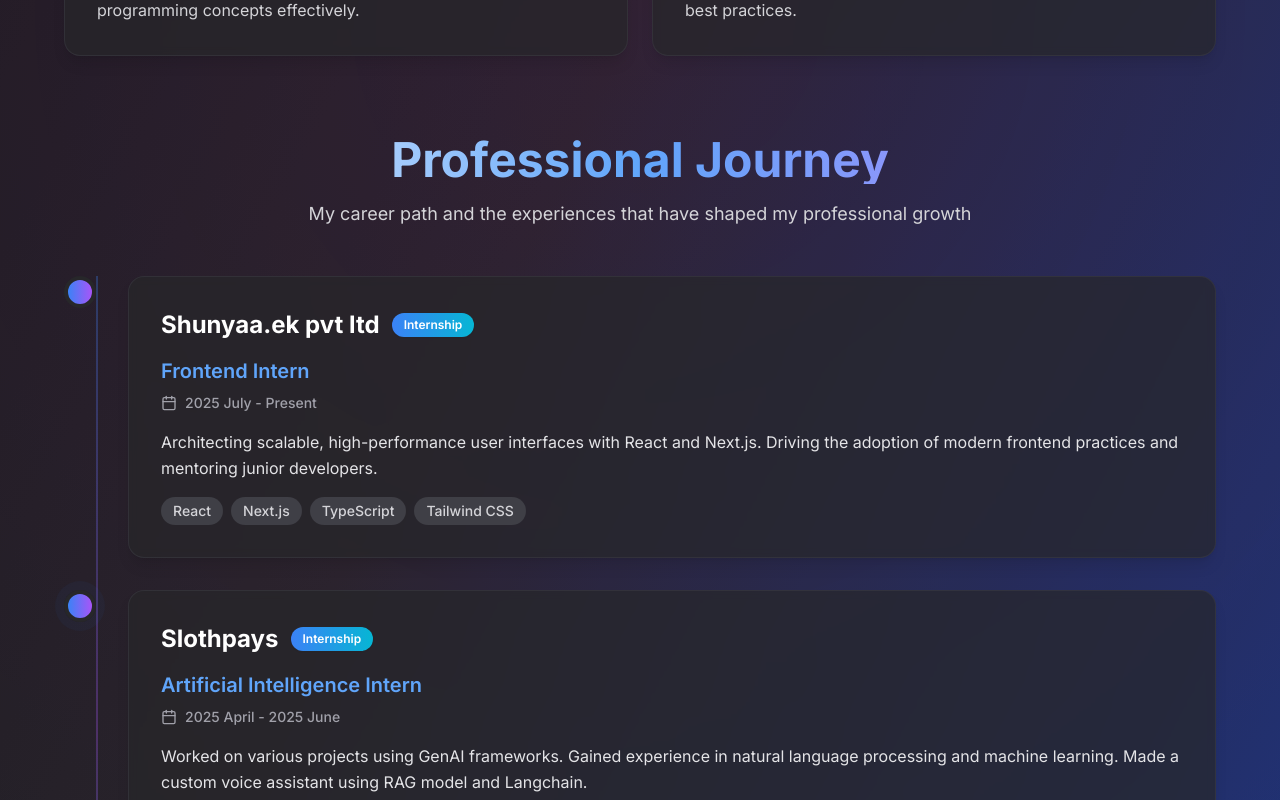
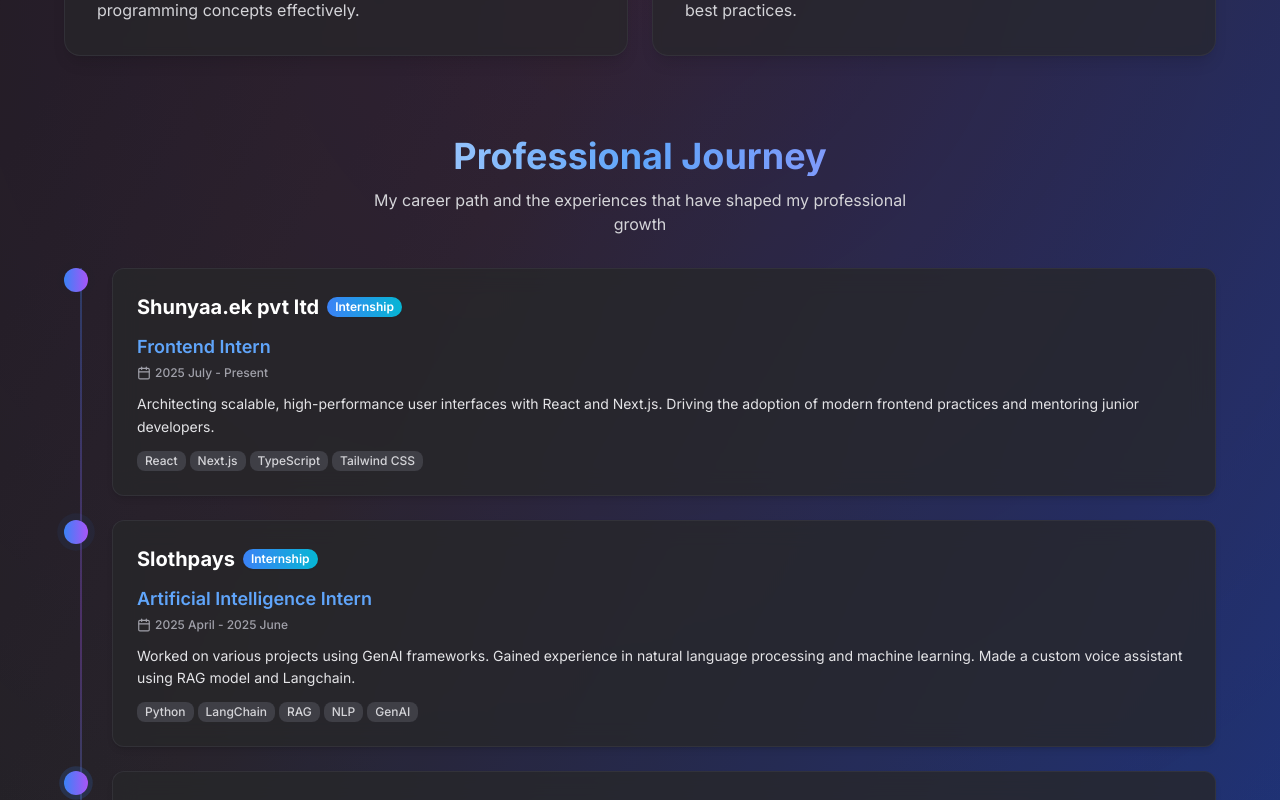
Before and after one commit to dev-infinity101/my-portfolio, a React (Vite) app: page /about in a window 1280 px wide. Shown: the part 1200-2000 px from the top of the page. Built offline with nearby package versions, Linux system fonts and the light colour scheme; no server answers.

Commit message:
update in projects

```diff
--- a/src/App.jsx
+++ b/src/App.jsx
@@ -5,6 +5,7 @@
 import Projects from './pages/Projects.jsx';
 import Resume from './pages/Resume.jsx';
 import GetInTouch from './pages/GetInTouch.jsx';
+import AnimatedBackground from './components/AnimatedBackground';
 
 export const ThemeContext = createContext();
 
@@ -25,6 +26,7 @@
 
   return (
     <ThemeContext.Provider value={{ theme, toggleTheme }}>
+      <AnimatedBackground />
       <Router>
         <Routes>
           <Route path="/" element={<Home />} />
--- /dev/null
+++ b/src/components/AnimatedBackground.jsx
@@ -0,0 +1,8 @@
+import React from 'react';
+import './../styles/gradient.css';
+
+const AnimatedBackground = () => {
+  return <div className="animated-gradient" />;
+};
+
+export default AnimatedBackground;
--- a/src/index.css
+++ b/src/index.css
@@ -10,6 +10,10 @@
     -webkit-font-smoothing: antialiased;
     -moz-osx-font-smoothing: grayscale;
     text-rendering: optimizeLegibility;
+  }
+
+  html {
+    overflow-y: scroll;
   }
 
   body {
@@ -42,7 +46,3 @@
 .neon-animate {
   animation: neon-pulse 5s infinite;
 }
-
-html {
-  overflow-y: scroll;
-}
--- a/src/pages/AboutMe.jsx
+++ b/src/pages/AboutMe.jsx
@@ -312,21 +312,22 @@
       variants={containerVariants}
       initial="hidden"
       animate={inView ? "visible" : "hidden"}
+      className="mb-12"
     >
-      <motion.div className="text-center mb-12" variants={itemVariants}>
-        <h2 className="text-4xl lg:text-5xl font-bold mb-4 bg-gradient-to-r from-gray-900 via-blue-600 to-purple-600 dark:from-white dark:via-blue-400 dark:to-purple-400 bg-clip-text text-transparent">
+      <motion.div className="text-center mb-8" variants={itemVariants}>
+        <h2 className="text-3xl lg:text-4xl font-bold mb-3 bg-gradient-to-r from-gray-900 via-blue-600 to-purple-600 dark:from-white dark:via-blue-400 dark:to-purple-400 bg-clip-text text-transparent">
           Professional Journey
         </h2>
-        <p className="text-lg text-secondaryText dark:text-gray-300 max-w-2xl mx-auto">
+        <p className="text-base text-secondaryText dark:text-gray-300 max-w-xl mx-auto">
           My career path and the experiences that have shaped my professional growth
         </p>
       </motion.div>
 
       <div className="relative">
         {/* Timeline Line */}
-        <div className="absolute left-4 md:left-8 top-0 bottom-0 w-0.5 bg-gradient-to-b from-blue-500 via-purple-500 to-cyan-500 opacity-30"></div>
+        <div className="absolute left-3 md:left-4 top-0 bottom-0 w-0.5 bg-gradient-to-b from-blue-500 via-purple-500 to-cyan-500 opacity-30"></div>
 
-        <div className="space-y-8">
+        <div className="space-y-6">
           {timelineItems.map((item, index) => (
             <TimelineItem key={index} item={item} index={index} />
           ))}
@@ -372,16 +373,16 @@
       variants={itemVariants}
       initial="hidden"
       animate={inView ? "visible" : "hidden"}
-      className="relative flex items-start gap-6 md:gap-8 group"
+      className="relative flex items-start gap-4 md:gap-6 group"
     >
       {/* Timeline Dot */}
       <div className="relative z-10 flex-shrink-0">
         <motion.div
-          className="w-8 h-8 bg-gradient-to-r from-blue-500 to-purple-500 rounded-full border-4 border-white dark:border-gray-800 shadow-lg group-hover:scale-125 transition-transform duration-300"
+          className="w-6 h-6 bg-gradient-to-r from-blue-500 to-purple-500 rounded-full border-3 border-white dark:border-gray-800 shadow-md group-hover:scale-125 transition-transform duration-300"
           animate={{
             boxShadow: [
               "0 0 0 0 rgba(59, 130, 246, 0.4)",
-              "0 0 0 10px rgba(59, 130, 246, 0)",
+              "0 0 0 8px rgba(59, 130, 246, 0)",
             ]
           }}
           transition={{
@@ -394,39 +395,39 @@
 
       {/* Content */}
       <motion.div
-        className="flex-1 bg-white/70 dark:bg-gray-800/70 backdrop-blur-sm p-6 md:p-8 rounded-2xl shadow-lg border border-gray-200/50 dark:border-gray-700/50 hover:shadow-2xl transition-all duration-500 group-hover:bg-white/90 dark:group-hover:bg-gray-800/90"
-        whileHover={{ y: -5, scale: 1.01 }}
+        className="flex-1 bg-white/80 dark:bg-gray-800/80 backdrop-blur-md p-4 md:p-6 rounded-xl shadow-md border border-gray-200/50 dark:border-gray-700/50 hover:shadow-lg transition-all duration-300 group-hover:bg-white/90 dark:group-hover:bg-gray-800/90"
+        whileHover={{ y: -3, scale: 1.01 }}
       >
-        <div className="flex flex-wrap items-center gap-3 mb-4">
-          <h3 className="text-xl md:text-2xl font-bold text-primaryText dark:text-white group-hover:text-blue-600 dark:group-hover:text-blue-400 transition-colors duration-300">
+        <div className="flex flex-wrap items-center gap-2 mb-3">
+          <h3 className="text-lg md:text-xl font-bold text-primaryText dark:text-white group-hover:text-blue-600 dark:group-hover:text-blue-400 transition-colors duration-300">
             {item.company}
           </h3>
-          <span className={`px-3 py-1 text-xs font-semibold text-white rounded-full bg-gradient-to-r ${getTypeColor(item.type)} shadow-sm`}>
+          <span className={`px-2 py-0.5 text-xs font-semibold text-white rounded-full bg-gradient-to-r ${getTypeColor(item.type)} shadow-sm`}>
             {getTypeLabel(item.type)}
           </span>
         </div>
 
-        <h4 className="text-lg md:text-xl font-semibold text-blue-600 dark:text-blue-400 mb-2">
+        <h4 className="text-base md:text-lg font-semibold text-blue-600 dark:text-blue-400 mb-1">
           {item.role}
         </h4>
 
-        <div className="flex items-center gap-2 text-sm text-gray-500 dark:text-gray-400 mb-4">
-          <Calendar size={16} />
+        <div className="flex items-center gap-1 text-xs text-gray-500 dark:text-gray-400 mb-3">
+          <Calendar size={14} />
           <span className="font-medium">{item.duration}</span>
         </div>
 
-        <p className="text-gray-700 dark:text-gray-200 mb-4 leading-relaxed">
+        <p className="text-gray-700 dark:text-gray-200 mb-3 text-sm leading-relaxed">
           {item.description}
         </p>
 
         {item.technologies && (
-          <div className="flex flex-wrap gap-2">
+          <div className="flex flex-wrap gap-1">
             {item.technologies.map((tech, techIndex) => (
               <motion.span
                 key={techIndex}
-                className="px-3 py-1 text-sm bg-gray-100 dark:bg-gray-700 text-gray-700 dark:text-gray-300 rounded-full font-medium hover:bg-blue-100 dark:hover:bg-blue-900/50 transition-colors duration-200"
-                whileHover={{ scale: 1.05 }}
-                whileTap={{ scale: 0.95 }}
+                className="px-2 py-0.5 text-xs bg-gray-100 dark:bg-gray-700 text-gray-700 dark:text-gray-300 rounded-lg font-medium hover:bg-blue-100 dark:hover:bg-blue-900/50 transition-colors duration-200"
+                whileHover={{ scale: 1.03 }}
+                whileTap={{ scale: 0.97 }}
               >
                 {tech}
               </motion.span>
--- a/src/pages/Projects.jsx
+++ b/src/pages/Projects.jsx
@@ -2,22 +2,20 @@
 import { Link } from 'react-router-dom';
 import { ArrowLeft, Github, ExternalLink, Clock, CheckCircle, Star, Calendar, Code, Layers, Zap, Target, Sparkles } from 'lucide-react';
 
-// Enhanced project data with status and additional fields
+
 const projects = [
   {
     id: 1,
-    title: 'Resume AI',
+    title: 'Resume Genie',
     description: 'A sophisticated tool that optimizes resumes for job applications, using advanced AI to generate personalized cover letters and job descriptions tailored to specific roles.',
     techStack: ['Next.js', 'Python', 'MongoDB', 'Gemini API', 'TailwindCSS', 'Node.js'],
-    status: 'ongoing',
-    githubUrl: 'https://github.com/yourusername/resume-ai', // Replace with actual URL
-    liveUrl: 'https://resume-ai.vercel.app', // Replace with actual URL
+    status: 'completed',
+    githubUrl: 'https://github.com/dev-infinity101/Resume-genie',
+    liveUrl: 'https://resume-genie-orpin.vercel.app/',
     features: ['AI-powered resume optimization', 'Custom cover letter generation', 'ATS compatibility checker'],
-    startedDate: '2025-08-15',
-    expectedCompletion: '2025-09-15',
-    progress: 85,
+    completedDate: '2025-10-6',
     category: 'AI/ML',
-    image: 'https://images.unsplash.com/photo-1586281380349-632531db7ed4?w=800&h=400&fit=crop&crop=entropy&auto=format&q=80'
+    image: 'https://images.unsplash.com/photo-1602407294553-6ac9170b3ed0?ixlib=rb-4.1.0&ixid=M3wxMjA3fDB8MHxwaG90by1wYWdlfHx8fGVufDB8fHx8fA%3D%3D&auto=format&fit=crop&q=80&w=1374'
   },
   {
     id: 2,
@@ -25,12 +23,12 @@
     description: 'An interactive AI-powered interview preparation platform that provides real-time feedback, personalized practice questions, and comprehensive performance analytics.',
     techStack: ['Next.js', 'Python', 'MongoDB', 'Gemini TTS/STT', 'Deepgram API', 'WebRTC'],
     status: 'ongoing',
-    githubUrl: 'https://github.com/yourusername/ai-interviewer', // Replace with actual URL
-    liveUrl: 'https://ai-interviewer.vercel.app', // Replace with actual URL
+    githubUrl: 'https://github.com/yourusername/ai-interviewer',
+    liveUrl: 'https://ai-interviewer.vercel.app',
     features: ['Real-time speech analysis', 'Personalized question generation', 'Performance tracking'],
     startedDate: '2025-04-30',
     expectedCompletion: '2025-09-30',
-    progress: 75,
+    progress: 50,
     category: 'AI/ML',
     image: 'https://images.unsplash.com/photo-1560472354-b33ff0c44a43?w=800&h=400&fit=crop&crop=entropy&auto=format&q=80'
   },
@@ -41,7 +39,7 @@
     techStack: ['Vite', 'React', 'Framer Motion', 'Tailwind CSS', 'JavaScript', 'Vercel'],
     status: 'completed',
     githubUrl: 'https://github.com/dev-infinity101/my-portfolio',
-    liveUrl: 'https://my-portfolio-phi.vercel.app/',
+    liveUrl: 'https://dev-ily.vercel.app/',
     features: ['Responsive design', 'Dark mode toggle', 'Smooth animations', 'SEO optimized'],
     completedDate: '2025-08-16',
     category: 'Web Development',
@@ -214,7 +212,7 @@
   const config = statusConfig[project.status];
 
   return (
-    <div className="group relative space-y-6">
+    <div className="group relative space-y-4">
       {/* Main Card Container */}
       <motion.div
         initial={{ opacity: 0, y: 60, scale: 0.95 }}
@@ -229,7 +227,7 @@
           transition: { duration: 0.3, ease: "easeOut" }
         }}
       >
-        <div className={`relative bg-white/70 dark:bg-slate-800/70 backdrop-blur-xl rounded-3xl border ${config.borderColor} shadow-xl hover:shadow-2xl transition-all duration-500 overflow-hidden`}>
+        <div className={`relative bg-white/70 dark:bg-slate-800/70 backdrop-blur-xl rounded-2xl border ${config.borderColor} shadow-xl hover:shadow-2xl transition-all duration-500 overflow-hidden`}>
           {/* Gradient Overlay */}
           <div className={`absolute inset-0 bg-gradient-to-br ${config.accentColor} opacity-0 group-hover:opacity-5 transition-opacity duration-500`}></div>
 
@@ -246,8 +244,8 @@
                 <div className="absolute inset-0 bg-gradient-to-br from-black/20 via-transparent to-black/30 group-hover:from-black/10 group-hover:to-black/20 transition-all duration-500"></div>
 
                 {/* Floating Status Badge */}
-                <div className="absolute top-6 left-6">
-                  <div className={`flex items-center gap-2 px-4 py-2 ${config.bgColor} backdrop-blur-sm rounded-2xl border ${config.borderColor} shadow-lg`}>
+                <div className="absolute top-4 left-4">
+                  <div className={`flex items-center gap-2 px-3 py-1.5 ${config.bgColor} backdrop-blur-sm rounded-xl border ${config.borderColor} shadow-md`}>
                     <StatusIcon className={`w-4 h-4 ${config.color}`} />
                     <span className={`text-sm font-semibold ${config.color}`}>
                       {config.label}
@@ -257,15 +255,15 @@
 
                 {/* Progress Indicator for Ongoing Projects */}
                 {project.status === 'ongoing' && project.progress && (
-                  <div className="absolute bottom-6 left-6 right-6">
-                    <div className="bg-black/40 backdrop-blur-sm rounded-2xl p-4 border border-white/20">
-                      <div className="flex justify-between items-center text-white text-sm mb-2">
+<div className="absolute bottom-4 left-4 right-4">
+                    <div className="bg-black/40 backdrop-blur-sm rounded-xl p-3 border border-white/20">
+                      <div className="flex justify-between items-center text-white text-xs mb-1">
                         <span className="font-medium">Progress</span>
                         <span className="font-bold">{project.progress}%</span>
                       </div>
-                      <div className="w-full bg-white/20 rounded-full h-2.5">
+                      <div className="w-full bg-white/20 rounded-full h-2">
                         <motion.div
-                          className={`h-2.5 rounded-full bg-gradient-to-r ${config.accentColor}`}
+                          className={`h-2 rounded-full bg-gradient-to-r ${config.accentColor}`}
                           initial={{ width: 0 }}
                           animate={{ width: `${project.progress}%` }}
                           transition={{ duration: 1.5, delay: 0.5, ease: "easeOut" }}
@@ -278,43 +276,43 @@
             </div>
 
             {/* Content Section */}
-            <div className="lg:col-span-3 p-8 lg:p-12">
+            <div className="lg:col-span-3 p-6 lg:p-8">
               {/* Header */}
-              <div className="flex items-start justify-between mb-6">
+              <div className="flex items-start justify-between mb-4">
                 <div className="flex-1">
-                  <div className="flex items-center gap-3 mb-3">
-                    <CategoryIcon className={`w-6 h-6 ${config.color}`} />
-                    <span className={`text-sm font-semibold ${config.color} uppercase tracking-wider`}>
+                  <div className="flex items-center gap-2 mb-2">
+                    <CategoryIcon className={`w-5 h-5 ${config.color}`} />
+                    <span className={`text-xs font-semibold ${config.color} uppercase tracking-wider`}>
                       {project.category}
                     </span>
                   </div>
-                  <h3 className="text-3xl lg:text-4xl font-black text-slate-900 dark:text-white mb-4 group-hover:text-indigo-600 dark:group-hover:text-indigo-400 transition-colors duration-300">
+                  <h3 className="text-2xl lg:text-3xl font-black text-slate-900 dark:text-white mb-3 group-hover:text-indigo-600 dark:group-hover:text-indigo-400 transition-colors duration-300">
                     {project.title}
                   </h3>
                 </div>
-                <div className="text-6xl font-black text-slate-200/50 dark:text-slate-700/50">
+                <div className="text-5xl font-black text-slate-200/50 dark:text-slate-700/50">
                   {String(project.id).padStart(2, '0')}
                 </div>
               </div>
 
               {/* Description */}
-              <p className="text-lg text-slate-600 dark:text-slate-300 mb-8 leading-relaxed">
+              <p className="text-base text-slate-600 dark:text-slate-300 mb-6 leading-relaxed">
                 {project.description}
               </p>
 
               {/* Features & Tech Stack Grid */}
-              <div className="grid md:grid-cols-2 gap-8 mb-8">
+              <div className="grid md:grid-cols-2 gap-6 mb-6">
                 {/* Key Features */}
                 <div>
-                  <h4 className="text-lg font-bold text-slate-900 dark:text-white mb-4 flex items-center gap-2">
-                    <Star className={`w-5 h-5 ${config.color}`} />
+                  <h4 className="text-base font-bold text-slate-900 dark:text-white mb-3 flex items-center gap-1">
+                    <Star className={`w-4 h-4 ${config.color}`} />
                     Key Features
                   </h4>
-                  <ul className="space-y-3">
+                  <ul className="space-y-2">
                     {project.features.map((feature, i) => (
-                      <li key={i} className="flex items-start gap-3 text-slate-600 dark:text-slate-300">
-                        <div className={`w-2 h-2 rounded-full bg-gradient-to-r ${config.accentColor} mt-2 flex-shrink-0`} />
-                        <span className="leading-relaxed">{feature}</span>
+                      <li key={i} className="flex items-start gap-2 text-slate-600 dark:text-slate-300">
+                        <div className={`w-1.5 h-1.5 rounded-full bg-gradient-to-r ${config.accentColor} mt-2 flex-shrink-0`} />
+                        <span className="leading-relaxed text-sm">{feature}</span>
                       </li>
                     ))}
                   </ul>
@@ -322,18 +320,18 @@
 
                 {/* Tech Stack */}
                 <div>
-                  <h4 className="text-lg font-bold text-slate-900 dark:text-white mb-4 flex items-center gap-2">
-                    <Layers className={`w-5 h-5 ${config.color}`} />
+                  <h4 className="text-base font-bold text-slate-900 dark:text-white mb-3 flex items-center gap-1">
+                    <Layers className={`w-4 h-4 ${config.color}`} />
                     Tech Stack
                   </h4>
-                  <div className="flex flex-wrap gap-2">
+                  <div className="flex flex-wrap gap-1.5">
                     {project.techStack.map((tech, i) => (
                       <motion.span
                         key={i}
                         initial={{ opacity: 0, scale: 0.8 }}
                         animate={{ opacity: 1, scale: 1 }}
                         transition={{ duration: 0.3, delay: i * 0.1 }}
-                        className="px-3 py-2 bg-slate-100 dark:bg-slate-700 text-slate-700 dark:text-slate-300 text-sm rounded-xl font-medium hover:bg-slate-200 dark:hover:bg-slate-600 transition-colors cursor-default"
+                        className="px-2 py-1 bg-slate-100 dark:bg-slate-700 text-slate-700 dark:text-slate-300 text-xs rounded-lg font-medium hover:bg-slate-200 dark:hover:bg-slate-600 transition-colors cursor-default"
                       >
                         {tech}
                       </motion.span>
@@ -343,15 +341,15 @@
               </div>
 
               {/* Timeline */}
-              <div className={`flex items-center gap-3 px-4 py-3 ${config.bgColor} rounded-2xl border ${config.borderColor} mb-6`}>
-                <Calendar className={`w-5 h-5 ${config.color}`} />
-                <div className="text-sm">
+              <div className={`flex items-center gap-2 px-3 py-2 ${config.bgColor} rounded-xl border ${config.borderColor} mb-4`}>
+                <Calendar className={`w-4 h-4 ${config.color}`} />
+                <div className="text-xs">
                   {project.status === 'completed' ? (
                     <span className="text-slate-700 dark:text-slate-300">
                       Completed {new Date(project.completedDate).toLocaleDateString()}
                     </span>
                   ) : (
-                    <div className="space-y-1">
+                    <div className="space-y-0.5">
                       <div className="text-slate-600 dark:text-slate-400">
                         Started: {new Date(project.startedDate).toLocaleDateString()}
                       </div>
@@ -369,7 +367,7 @@
 
       {/* Action Buttons - Separate from card */}
       <motion.div
-        className="flex justify-center gap-4"
+        className="flex justify-center gap-3"
         initial={{ opacity: 0, y: 20 }}
         animate={{ opacity: 1, y: 0 }}
         transition={{
@@ -388,9 +386,9 @@
             target="_blank"
             rel="noopener noreferrer"
             style={{ pointerEvents: 'auto' }}
-            className="flex items-center justify-center gap-3 bg-slate-900 dark:bg-slate-700 text-white py-4 px-8 rounded-2xl hover:bg-slate-800 dark:hover:bg-slate-600 transition-all duration-300 text-sm font-semibold shadow-lg hover:shadow-xl border border-slate-800 dark:border-slate-600"
+            className="flex items-center justify-center gap-2 bg-slate-900 dark:bg-slate-700 text-white py-3 px-6 rounded-xl hover:bg-slate-800 dark:hover:bg-slate-600 transition-all duration-300 text-sm font-semibold shadow-lg hover:shadow-xl border border-slate-800 dark:border-slate-600"
           >
-            <Github className="w-5 h-5" />
+            <Github className="w-4 h-4" />
             View Code
           </a>
         </motion.div>
@@ -405,9 +403,9 @@
             target="_blank"
             rel="noopener noreferrer"
             style={{ pointerEvents: 'auto' }}
-            className={`flex items-center justify-center gap-3 bg-gradient-to-r ${config.accentColor} text-white py-4 px-8 rounded-2xl hover:shadow-xl transition-all duration-300 text-sm font-semibold shadow-lg border border-transparent`}
+            className={`flex items-center justify-center gap-2 bg-gradient-to-r ${config.accentColor} text-white py-3 px-6 rounded-xl hover:shadow-xl transition-all duration-300 text-sm font-semibold shadow-lg border border-transparent`}
           >
-            <ExternalLink className="w-5 h-5" />
+            <ExternalLink className="w-4 h-4" />
             Live Demo
           </a>
         </motion.div>
--- a/src/styles/gradient.css
+++ b/src/styles/gradient.css
@@ -39,6 +39,24 @@
   }
 }
 
+.animated-gradient {
+  background: linear-gradient(-45deg, #f84d64, #b1fac7, #f3efcefa, #f56cee);
+  background-size: 400% 400%;
+  animation: fireFlare 10s ease infinite;
+  position: fixed;
+  top: 0;
+  left: 0;
+  width: 100%;
+  height: 100%;
+  z-index: -1;
+}
+
+.dark .animated-gradient {
+  background: linear-gradient(-45deg, #000000, #1a1a1a, #333333, #121212);
+  background-size: 400% 400%;
+  animation: fireFlare 10s ease infinite;
+}
+
 @keyframes fireFlare {
   0% {
     background-position: 0% 50%;
```
Also changed, not shown: src/pages/GetInTouch.jsx (+0 -8 lines).
